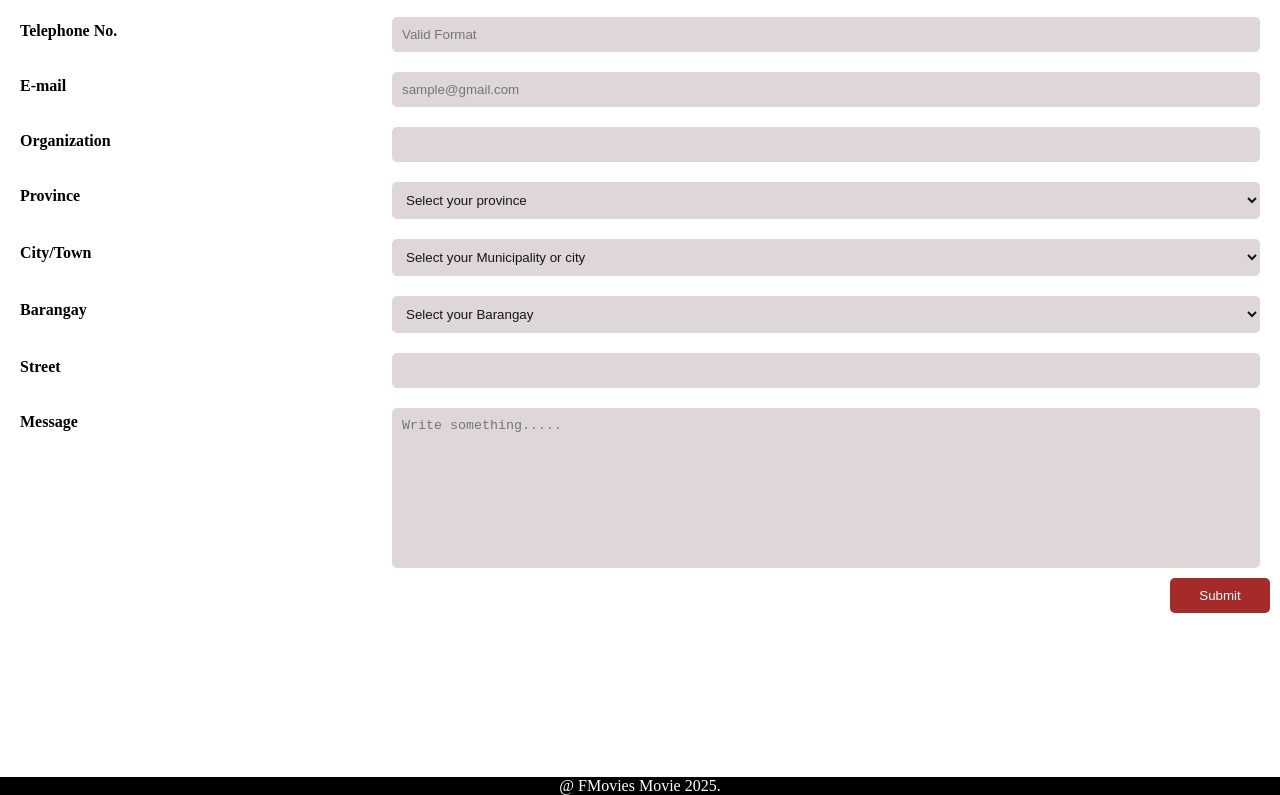
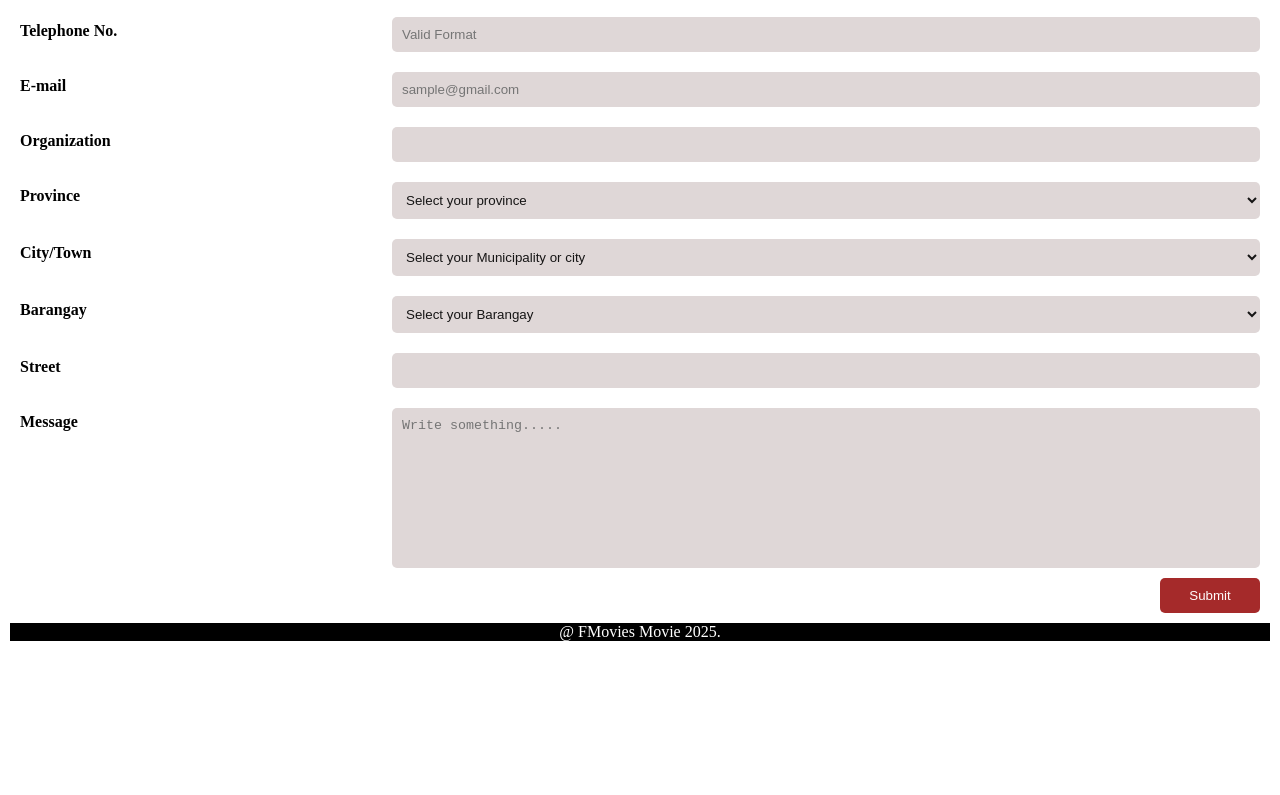
Before and after one commit to KeithPolosan/keithpolosan, a plain HTML site: page CONTACT.html in a window 1280 px wide. Shown: the part 707-1502 px from the top of the page. After the commit the page ends 1358 px from the top, so only its background shows below. Drawn offline with Linux system fonts and the light colour scheme.

Commit message:
Add files via upload

```diff
--- a/CONTACT.html
+++ b/CONTACT.html
@@ -106,8 +106,9 @@
              </div>
 
              <div class="button-container">
-                    <button type="submit" >Submit</button>
-             </div>
+                <div class="btn">
+                    <button>Submit</button>
+                </div >
                    </div>
               </form>
      <footer>
--- a/style.css
+++ b/style.css
@@ -67,8 +67,13 @@ background-size: cover;
 
      background:linear-gradient(rgb(255, 250, 250));
     padding: 10px;
-    height: 110vh;
 
+
+}
+.form-container .button-container{
+
+    justify-items: end;
+    margin: 10px;
 }
 
 .form-container .form-group{
@@ -122,7 +127,7 @@ background-size: cover;
 .form-container .button-container button{
 
 
-   float: right;
+
    border-radius: 5px;
      background-color: rgb(255, 249, 249);
     padding: 10px;
```
